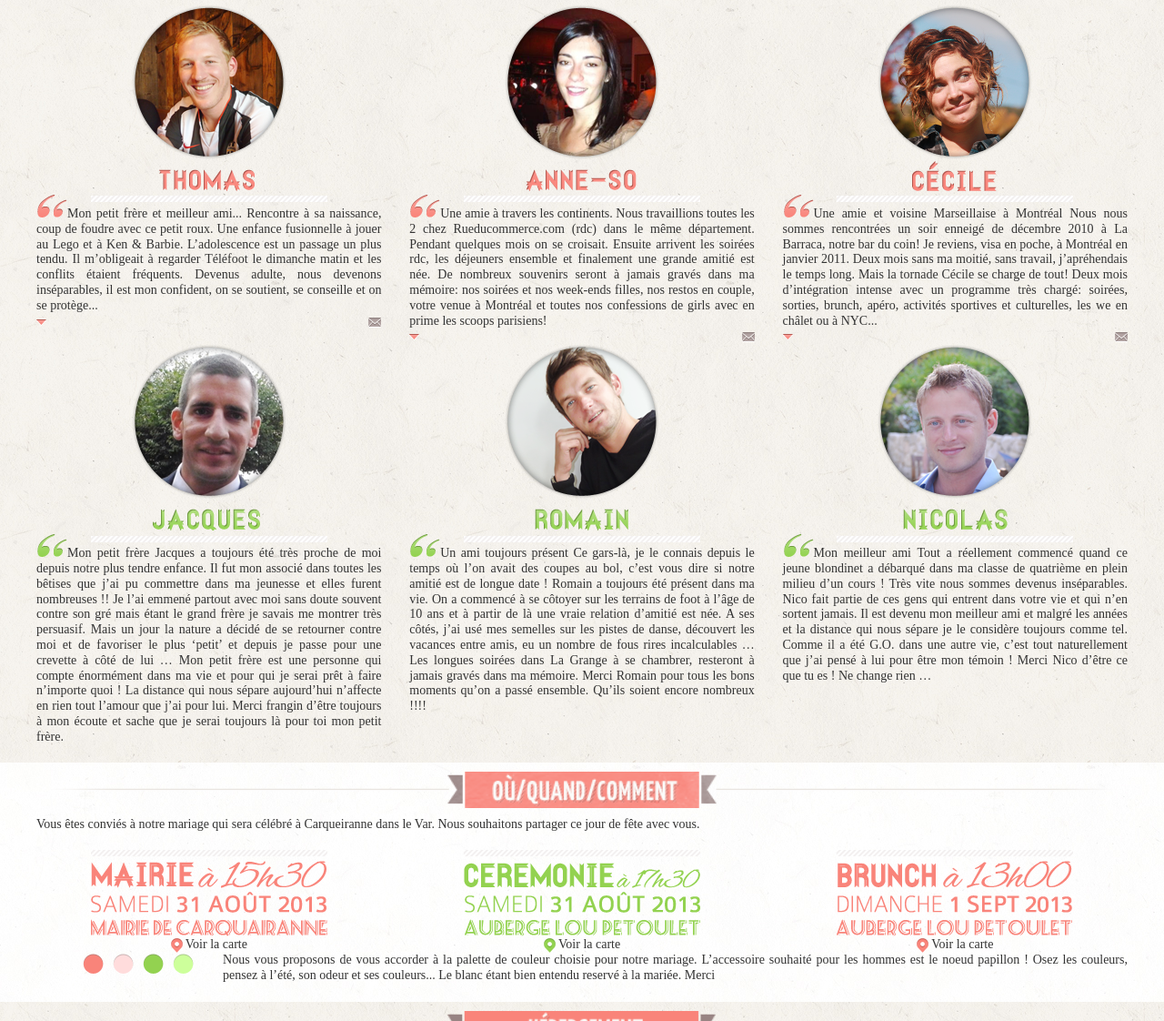
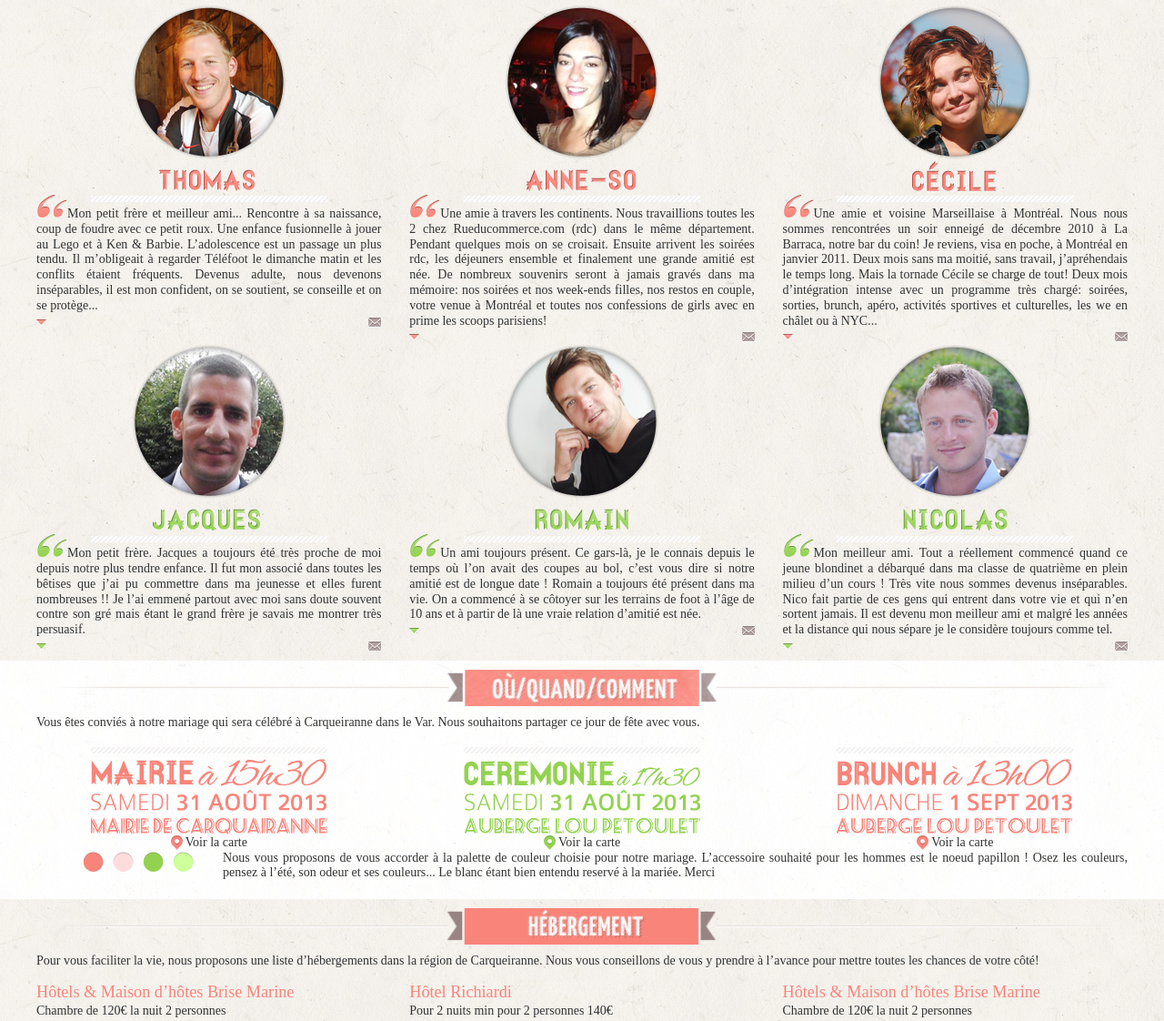
Before and after one commit to SabareeshSS/WeddingSite, a website: page public/index.html in a window 1280 px wide. Shown: the part 1300-2422 px from the top of the page at 91% size. Drawn offline with Linux system fonts and the light colour scheme; a web font is replaced by a local one.

Commit message:
fixed expand

```diff
--- a/public/index.html
+++ b/public/index.html
@@ -145,9 +145,14 @@
                 <img src="img/nom_thomas.png" /><br/>
                 <img src="img/perso_trait.png" />
             </p>
-            <p><img src="img/guillemets_rose.png" class="guillemet" /> Mon petit frère et meilleur ami...
-Rencontre à sa naissance, coup de foudre avec ce petit roux. Une enfance fusionnelle à jouer au Lego et à Ken & Barbie. L’adolescence est un passage un plus tendu. Il m’obligeait à regarder Téléfoot le dimanche matin et les conflits étaient fréquents. Devenus adulte, nous devenons inséparables, il est mon confident, on se soutient, se conseille et on se protège...</p>
-            <p id="suite-texte-thomas" class="collapse">Mon départ, une séparation qui a été très dure pour tous les deux mais aujourd’hui je suis heureuse car il comprend mon choix. Merci beaucoup Tom pour ton amour, ton humour et pour ton soutien au quotidien.</p>
+            <p>
+                <img src="img/guillemets_rose.png" class="guillemet" />
+                Mon petit frère et meilleur ami... Rencontre à sa naissance, coup de foudre avec ce petit roux. Une enfance fusionnelle à jouer au Lego et à Ken & Barbie. L’adolescence est un passage un plus tendu. Il m’obligeait à regarder Téléfoot le dimanche matin et les conflits étaient fréquents. Devenus adulte, nous devenons inséparables, il est mon confident, on se soutient, se conseille et on se protège...
+            </p>
+            <p id="suite-texte-thomas" class="collapse">
+                Mon départ, une séparation qui a été très dure pour tous les deux mais aujourd’hui je suis heureuse car il comprend mon choix. Merci beaucoup Tom pour ton amour, ton humour et pour ton soutien au quotidien.
+            </p>
+
             <p class="option">
                 <span class="enveloppe"></span>
                 <a class="expand expand-rose" data-toggle="collapse" data-target="#suite-texte-thomas"></a>
@@ -161,16 +166,17 @@ Rencontre à sa naissance, coup de foudre avec ce petit roux. Une enfance fusion
                 <img src="img/perso_trait.png" />
             </p>
             <div>
-                <p><img src="img/guillemets_rose.png" class="guillemet" /> Une amie à travers les continents.
-Nous travaillions toutes les 2 chez Rueducommerce.com (rdc) dans le même département. Pendant quelques mois on se croisait. Ensuite arrivent les soirées rdc, les déjeuners ensemble et finalement une grande amitié est née. De nombreux souvenirs seront à jamais gravés dans ma mémoire: nos soirées et nos week-ends filles, nos restos en couple, votre venue à Montréal et toutes nos confessions de girls avec en prime les scoops parisiens!</p>
-<p id="suite-texte-anneso" class="collapse">
-Malgré les kilomètres qui nous séparent notre amitié est intacte et toujours aussi forte.
-Anne-so est une amie attentionnée, à l’écoute, de très bons conseils et dynamique. C’est aussi une femme avec un grand coeur, qui est toujours disponible!
-Merci ma belle pour ton amitié et ta présence au quotidien malgré la distance qui nous sépare.</p>
-            <p class="option">
-                <span class="enveloppe"></span>
-                <a class="expand expand-rose" data-toggle="collapse" data-target="#suite-texte-anneso"></a>
-            </p>
+                <p>
+                    <img src="img/guillemets_rose.png" class="guillemet" />
+                    Une amie à travers les continents. Nous travaillions toutes les 2 chez Rueducommerce.com (rdc) dans le même département. Pendant quelques mois on se croisait. Ensuite arrivent les soirées rdc, les déjeuners ensemble et finalement une grande amitié est née. De nombreux souvenirs seront à jamais gravés dans ma mémoire: nos soirées et nos week-ends filles, nos restos en couple, votre venue à Montréal et toutes nos confessions de girls avec en prime les scoops parisiens!</p>
+                <p id="suite-texte-anneso" class="collapse">
+                    Malgré les kilomètres qui nous séparent notre amitié est intacte et toujours aussi forte. Anne-so est une amie attentionnée, à l’écoute, de très bons conseils et dynamique. C’est aussi une femme avec un grand coeur, qui est toujours disponible! Merci ma belle pour ton amitié et ta présence au quotidien malgré la distance qui nous sépare.
+                </p>
+
+                <p class="option">
+                    <span class="enveloppe"></span>
+                    <a class="expand expand-rose" data-toggle="collapse" data-target="#suite-texte-anneso"></a>
+                </p>
             </div>
         </div>
         <div class="span4 temoins">
@@ -180,13 +186,13 @@ Merci ma belle pour ton amitié et ta présence au quotidien malgré la distance
                 <img src="img/perso_trait.png" />
             </p>
             <p>
-                <img src="img/guillemets_rose.png" class="guillemet" /> Une amie et voisine Marseillaise à Montréal
-Nous nous sommes rencontrées un soir enneigé de décembre 2010 à La Barraca, notre bar du coin!
-Je reviens, visa en poche, à Montréal en janvier 2011. Deux mois sans ma moitié, sans travail, j’apréhendais le temps long. Mais la tornade Cécile se charge de tout! Deux mois d’intégration intense avec un programme très chargé: soirées, sorties, brunch, apéro, activités sportives et culturelles, les we en châlet ou à NYC...
+                <img src="img/guillemets_rose.png" class="guillemet" />
+                Une amie et voisine Marseillaise à Montréal. Nous nous sommes rencontrées un soir enneigé de décembre 2010 à La Barraca, notre bar du coin! Je reviens, visa en poche, à Montréal en janvier 2011. Deux mois sans ma moitié, sans travail, j’apréhendais le temps long. Mais la tornade Cécile se charge de tout! Deux mois d’intégration intense avec un programme très chargé: soirées, sorties, brunch, apéro, activités sportives et culturelles, les we en châlet ou à NYC...
             </p>
             <p id="suite-texte-cecile" class="collapse">
- Que l’aventure continue toujours autant, c’est que du bonheur! Cécile est une amie très présente, investie, généreuse, dynamique et qui aime organiser.
-Elle a aussi une grande qualité : savoir déléguer, elle repète souvent : Bien manager c’est savoir déléguer!!! Merci ma Céc pour ta joie de vivre, ta motivation de tous les jours, et ton investissement.</p>
+                Que l’aventure continue toujours autant, c’est que du bonheur! Cécile est une amie très présente, investie, généreuse, dynamique et qui aime organiser. Elle a aussi une grande qualité : savoir déléguer, elle repète souvent : Bien manager c’est savoir déléguer!!! Merci ma Céc pour ta joie de vivre, ta motivation de tous les jours, et ton investissement.
+            </p>
+
             <p class="option">
                 <span class="enveloppe"></span>
                 <a class="expand expand-rose" data-toggle="collapse" data-target="#suite-texte-cecile"></a>
@@ -200,12 +206,18 @@ Elle a aussi une grande qualité : savoir déléguer, elle repète souvent : Bie
                 <img src="img/nom_jacques.png" /><br/>
                 <img src="img/perso_trait.png" />
             </p>
-            <p><img src="img/guillemets_vert.png" class="guillemet" /> Mon petit frère
-Jacques a toujours été très proche de moi depuis notre plus tendre enfance.
-Il fut mon associé dans toutes les bêtises que j’ai pu commettre dans ma jeunesse et elles furent nombreuses !!  Je l’ai emmené partout avec moi sans doute souvent contre son gré mais étant le grand frère je savais me montrer très persuasif. Mais un jour la nature a décidé de se retourner contre moi et de favoriser le plus ‘petit’ et depuis je passe pour une crevette à côté de lui …
-Mon petit frère est une personne qui compte énormément dans ma vie et pour qui je serai prêt à faire n’importe quoi !
-La distance qui nous sépare aujourd’hui n’affecte en rien tout l’amour que j’ai pour lui.
-Merci frangin d’être toujours à mon écoute et sache que je serai toujours là pour toi mon petit frère.</p>
+            <p>
+                <img src="img/guillemets_vert.png" class="guillemet" />
+                Mon petit frère. Jacques a toujours été très proche de moi depuis notre plus tendre enfance. Il fut mon associé dans toutes les bêtises que j’ai pu commettre dans ma jeunesse et elles furent nombreuses !!  Je l’ai emmené partout avec moi sans doute souvent contre son gré mais étant le grand frère je savais me montrer très persuasif.
+            </p>
+            <p id="suite-texte-jacques" class="collapse">
+                Mais un jour la nature a décidé de se retourner contre moi et de favoriser le plus ‘petit’ et depuis je passe pour une crevette à côté de lui … Mon petit frère est une personne qui compte énormément dans ma vie et pour qui je serai prêt à faire n’importe quoi ! La distance qui nous sépare aujourd’hui n’affecte en rien tout l’amour que j’ai pour lui. Merci frangin d’être toujours à mon écoute et sache que je serai toujours là pour toi mon petit frère.
+            </p>
+
+            <p class="option">
+                <span class="enveloppe"></span>
+                <a class="expand expand-verte" data-toggle="collapse" data-target="#suite-texte-jacques"></a>
+            </p>
         </div>
         <div class="span4 temoins">
             <p class="photo">
@@ -213,12 +225,18 @@ Merci frangin d’être toujours à mon écoute et sache que je serai toujours l
                 <img src="img/nom_romain.png" /><br/>
                 <img src="img/perso_trait.png" />
             </p>
-            <p><img src="img/guillemets_vert.png" class="guillemet" /> Un ami toujours présent
-Ce gars-là, je le connais depuis le temps où l’on avait des coupes au bol, c’est vous dire si notre amitié est de longue date !
-Romain a toujours été présent dans ma vie. On a commencé à se côtoyer sur les terrains de foot à l’âge de 10 ans et à partir de là une vraie relation d’amitié est née.
-A ses côtés, j’ai usé mes semelles sur les pistes de danse, découvert les vacances entre amis, eu un nombre de fous rires incalculables …
-Les longues soirées dans La Grange à se chambrer, resteront à jamais gravés dans ma mémoire.
-Merci Romain pour tous les bons moments qu’on a passé ensemble. Qu’ils soient encore nombreux !!!!</p>
+            <p>
+                <img src="img/guillemets_vert.png" class="guillemet" />
+                Un ami toujours présent. Ce gars-là, je le connais depuis le temps où l’on avait des coupes au bol, c’est vous dire si notre amitié est de longue date ! Romain a toujours été présent dans ma vie. On a commencé à se côtoyer sur les terrains de foot à l’âge de 10 ans et à partir de là une vraie relation d’amitié est née.
+            </p>
+            <p id="suite-texte-romain" class="collapse">
+                A ses côtés, j’ai usé mes semelles sur les pistes de danse, découvert les vacances entre amis, eu un nombre de fous rires incalculables … Les longues soirées dans La Grange à se chambrer, resteront à jamais gravés dans ma mémoire. Merci Romain pour tous les bons moments qu’on a passé ensemble. Qu’ils soient encore nombreux !!!!
+            </p>
+
+            <p class="option">
+                <span class="enveloppe"></span>
+                <a class="expand expand-verte" data-toggle="collapse" data-target="#suite-texte-romain"></a>
+            </p>
         </div>
         <div class="span4 temoins">
             <p class="photo">
@@ -226,13 +244,17 @@ Merci Romain pour tous les bons moments qu’on a passé ensemble. Qu’ils soie
                 <img src="img/nom_nicolas.png" /><br/>
                 <img src="img/perso_trait.png" />
             </p>
-            <p><img src="img/guillemets_vert.png" class="guillemet" /> Mon meilleur ami
-Tout a réellement commencé quand ce jeune blondinet a débarqué dans ma classe de quatrième en plein milieu d’un cours !
-Très vite nous sommes devenus inséparables.
-Nico fait partie de ces gens qui entrent dans votre vie et qui n’en sortent jamais.
-Il est devenu mon meilleur ami et malgré les années et la distance qui nous sépare je le considère toujours comme tel.
-Comme il a été G.O. dans une autre vie, c’est tout naturellement que j’ai pensé à lui pour être mon témoin !
-Merci Nico d’être ce que tu es ! Ne change rien …</p>
+            <p>
+                <img src="img/guillemets_vert.png" class="guillemet" />
+                Mon meilleur ami. Tout a réellement commencé quand ce jeune blondinet a débarqué dans ma classe de quatrième en plein milieu d’un cours ! Très vite nous sommes devenus inséparables. Nico fait partie de ces gens qui entrent dans votre vie et qui n’en sortent jamais. Il est devenu mon meilleur ami et malgré les années et la distance qui nous sépare je le considère toujours comme tel.
+            </p>
+            <p id="suite-texte-nicolas" class="collapse">
+                Comme il a été G.O. dans une autre vie, c’est tout naturellement que j’ai pensé à lui pour être mon témoin ! Merci Nico d’être ce que tu es ! Ne change rien …
+            </p>
+            <p class="option">
+                <span class="enveloppe"></span>
+                <a class="expand expand-verte" data-toggle="collapse" data-target="#suite-texte-nicolas"></a>
+            </p>
         </div>
     </div>
 </div>
--- a/public/less/christelleandbenjamin.less
+++ b/public/less/christelleandbenjamin.less
@@ -9,7 +9,6 @@ body{
 	background:url('../img/bck_header.png') repeat;
 	.container {
 		background:none;
-		padding: 20px;
 	}
 	.btn-navbar {
 		margin-right: 30px;
@@ -86,7 +85,7 @@ p {
 		background: url(../img/fleche_rose.png)no-repeat 0 0;
 	}
 	&.expand-verte{
-		background: url(../img/fleche_rose.png)no-repeat 0 0;
+		background: url(../img/fleche_verte.png)no-repeat 0 0;
 	}
 }
 .enveloppe{
```
Also changed, not shown: public/css/christelleandbenjamin.css, public/index.css (added).
